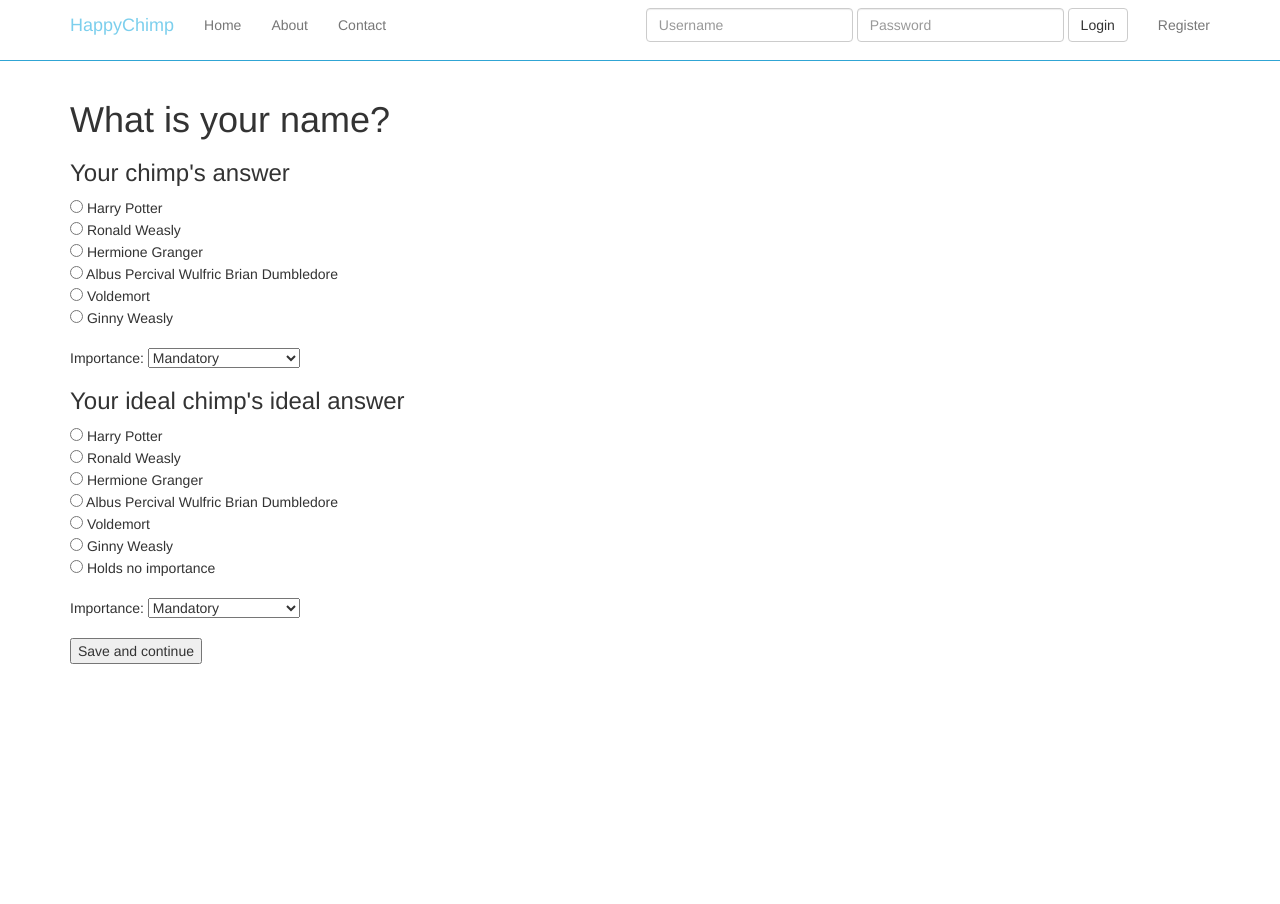
After one commit to FourMoBro/psychic-barnacle, a Django app: template templates/questions/single.html in a window 1280 px wide. The commit adds this page. Shown: the top 904 px of the page. Run offline with Django 3.2, Linux system fonts and the light colour scheme; the template is opened without the code that fills it: values that come from a table or form of the project are taken from there, others are empty; data comes from the database, SQL or seed files in the repository; both versions use the stored data as it was after the commit; some libraries are stand-ins or nearby versions.

Commit message:
finshed questions for now

```diff
--- a/happychimp/urls.py
+++ b/happychimp/urls.py
@@ -6,6 +6,8 @@ from django.contrib import admin
 urlpatterns = [
     # Examples:
     url(r'^$', 'newsletter.views.home', name='home'),
+    url(r'^question/(?P<id>\d+)/$', 'questions.views.single', name='question_single'),
+    url(r'^question/$', 'questions.views.home', name='question_home'),
     url(r'^contact/$', 'newsletter.views.contact', name='contact'),
     url(r'^about/$', 'happychimp.views.about', name='about'),
     # url(r'^blog/', include('blog.urls')),
--- a/newsletter/views.py
+++ b/newsletter/views.py
@@ -9,7 +9,7 @@ from .forms import ContactForm, SignUpForm
 
 # Create your views here.
 def home(request):
-	title = 'Sign Up Now'
+	title = 'Request More Information'
 	form = SignUpForm(request.POST or None)
 	context = {
 		"title": title,
@@ -39,6 +39,7 @@ def home(request):
 			'queryset': queryset
 		}
 		return render(request, "questions/home.html", context)
+
 	return render(request, "home.html", context)
 
 
--- /dev/null
+++ b/questions/forms.py
@@ -0,0 +1,15 @@
+from django import forms
+
+LEVELS = (
+		('Mandatory', 'Mandatory'),
+		('Very Important', 'Very Important'),
+		('Somewhat Important', 'Somewhat Important'),
+		('Not Important','Not Important'),
+		)
+
+class UserResponseForm(forms.Form):
+	question_id = forms.IntegerField()
+	answer_id = forms.IntegerField()
+	importance_level = forms.ChoiceField(choices=LEVELS)
+	coworker_answer_id = forms.IntegerField()
+	coworker_importance_level = forms.ChoiceField(choices=LEVELS)
--- a/static_in_pro/our_static/css/custom.css
+++ b/static_in_pro/our_static/css/custom.css
@@ -5,6 +5,6 @@
 }
 
 .jumbotron {
-  background-color:#8a6d3b;
-  color: #FFF;
+  background-color:#FFFFFF;
+  color: #30A5D4;
 }
--- a/static_in_pro/our_static/css/navbar-static-top.css
+++ b/static_in_pro/our_static/css/navbar-static-top.css
@@ -4,20 +4,20 @@ body {
 
 .navbar-static-top {
   margin-bottom: 19px;
-  background-color: #8a6d3b;
-  border-color: #1A5F23;
+  background-color: #FFFFFF;
+  border-color: #30A5D4;
 }
 
 .navbar-default .navbar-brand {
-  color: #FFF;
+  color: #7ccfed;
 }
 
 .navbar-default .navbar-brand:hover {
-  color: #777;
+  color: #7ccfed;
 }
 
 .navbar-default .navbar-nav>li>a:hover {
-  color: #999;
+  color: #7ccfed;
 }
 
 .navbar-default .navbar-toggle {
--- a/templates/navbar.html
+++ b/templates/navbar.html
@@ -9,7 +9,7 @@
             <span class="icon-bar"></span>
             <span class="icon-bar"></span>
           </button>
-          <a class="navbar-brand" href="{% url 'home' %}"><img src = "{% static 'img/logo.png' %}" width = 110px height = 40px></a>
+          <a class="navbar-brand" href="{% url 'home' %}">HappyChimp</a>
         </div>
         <div id="navbar" class="navbar-collapse collapse">
           <ul class="nav navbar-nav">
--- /dev/null
+++ b/templates/questions/single.html
@@ -0,0 +1,42 @@
+{% extends "base.html" %}
+
+
+
+{% block content %}
+
+
+
+
+<form method='POST' action='' > {% csrf_token %}
+{{ form.errors }}
+<h1>{{ instance.text }}</h1>
+<input type='hidden' name='question_id' value='{{ instance.id }}' />
+
+<h3>Your chimp's answer</h3>
+{% for ans in instance.answer_set.all %}
+<input type='radio' name='answer_id' value='{{ ans.id }}'/> {{ ans.text }} <br/>
+{% endfor %}
+
+<br/>
+Importance: {{ form.importance_level }}
+
+<h3>Your ideal chimp's ideal answer</h3>
+{% for ans in instance.answer_set.all %}
+<input type='radio' name='coworker_answer_id' value='{{ ans.id }}'/> {{ ans.text }} <br/>
+{% endfor %}
+<input type='radio' name='coworker_answer_id' value='-1'/> Holds no importance <br/>
+
+
+<br/>
+Importance: {{ form.coworker_importance_level }} <br/><br/>
+
+
+<input type='submit' value='Save and continue' />
+
+
+
+</form>
+
+
+
+{% endblock %}
```
Also changed, not shown: questions/views.py (+56 -1 lines), templates/questions/home.html (+13 -8 lines), db.sqlite3, static_in_pro/our_static/img/logo.png.
